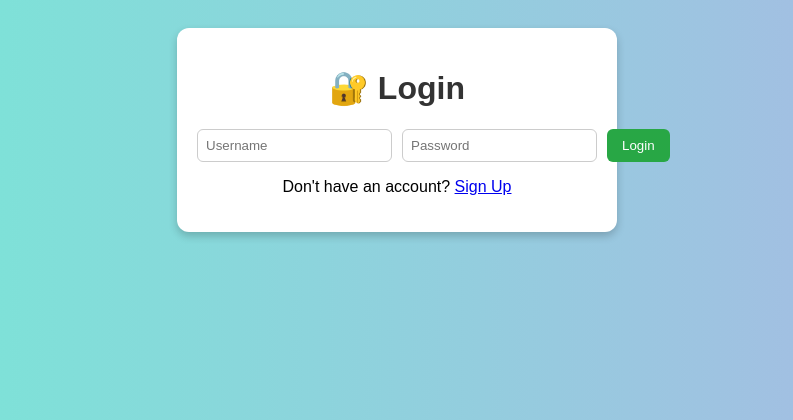
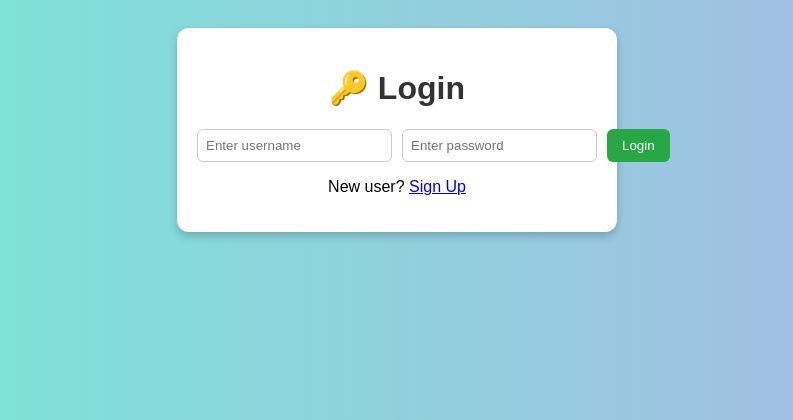
Before and after one commit to acecode101/todo-app-with-authentication, a Flask app: page /login in a window 1280 px wide. Shown: the top 420 px of the page, without its empty margins (243-1036 px from the left). Run offline with Flask 3, Linux system fonts and the light colour scheme.

Commit message:
Update login.html

```diff
--- a/templates/login.html
+++ b/templates/login.html
@@ -8,23 +8,20 @@
 </head>
 <body>
     <div class="container">
-        <h1>🔐 Login</h1>
-
-        {% with messages = get_flashed_messages(with_categories=true) %}
-            {% if messages %}
-                {% for category, message in messages %}
-                    <p class="{{ category }}">{{ message }}</p>
-                {% endfor %}
-            {% endif %}
+        <h1>🔑 Login</h1>
+        {% with messages = get_flashed_messages(with_categories=True) %}
+        {% if messages %}
+            {% for category, message in messages %}
+                <p class="{{ category }}">{{ message }}</p>
+            {% endfor %}
+        {% endif %}
         {% endwith %}
-
-        <form action="{{ url_for('login') }}" method="post">
-            <input type="text" name="username" placeholder="Username" required>
-            <input type="password" name="password" placeholder="Password" required>
+        <form method="POST">
+            <input type="text" name="username" placeholder="Enter username" required>
+            <input type="password" name="password" placeholder="Enter password" required>
             <button type="submit">Login</button>
         </form>
-
-        <p>Don't have an account? <a href="{{ url_for('signup') }}">Sign Up</a></p>
+        <p>New user? <a href="{{ url_for('signup') }}">Sign Up</a></p>
     </div>
 </body>
 </html>
```
